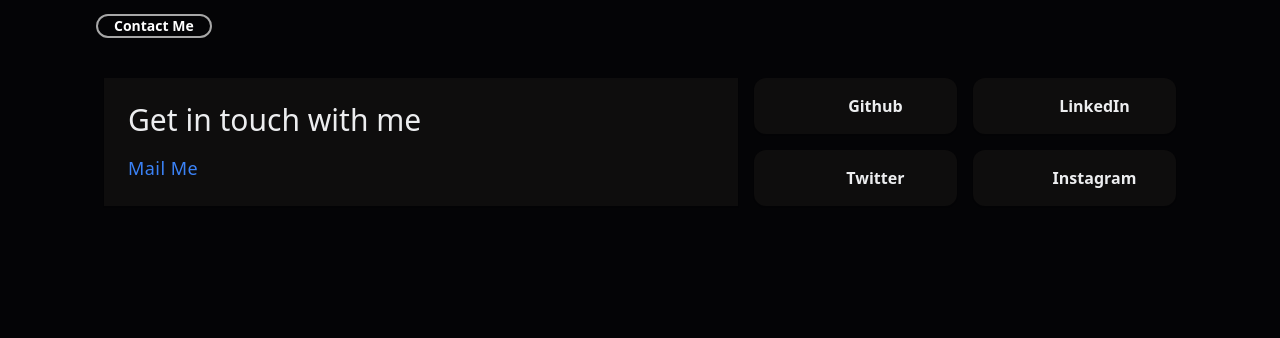
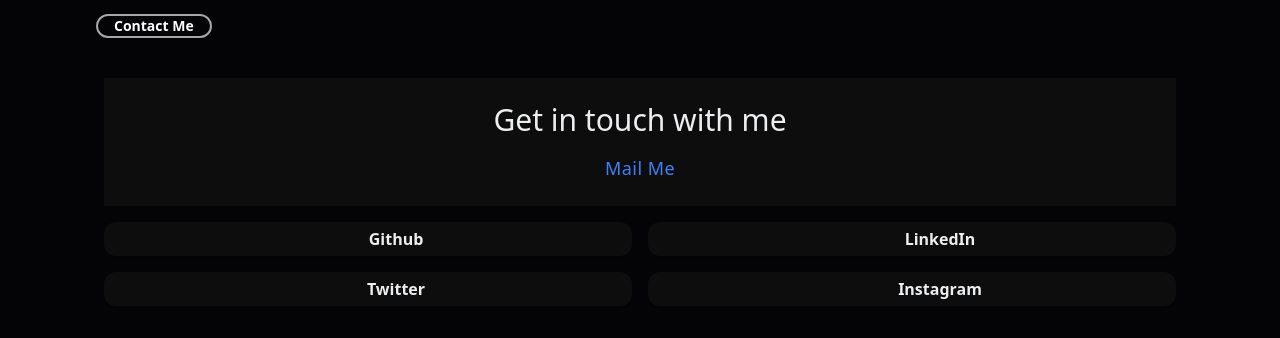
Before and after one commit to winnerezy/my-portfolio, a Vue app: page / in a window 1280 px wide. Shown: the part 1506-1844 px from the top of the page. Before the commit the page ends 1784 px from the top, so only its background shows below. Built offline with nearby package versions, Linux system fonts and the light colour scheme; some icons are missing.

Commit message:
chore: Changes

```diff
--- a/src/components/ContactMe.vue
+++ b/src/components/ContactMe.vue
@@ -16,11 +16,11 @@
   <Indicator title="Contact Me" />
 
   <section
-    class="flex flex-col md:flex-row justify-center gap-4 w-full p-2"
+    class="flex flex-col justify-center gap-4 w-full p-2"
     id="contactme"
   >
     <div
-      class="row-span-2 bg-primary w-full md:w-3/5 h-full p-6 flex flex-col gap-4 shadow-sm"
+      class="row-span-2 bg-primary w-full p-6 flex flex-col gap-4 shadow-sm text-center"
     >
       <span class="text-3xl">Get in touch with me</span>
       <a
@@ -29,7 +29,7 @@
         >Mail Me</a
       >
     </div>
-    <div class="grid grid-rows-2 grid-cols-2 w-full md:w-2/5 gap-4">
+    <div class="grid grid-rows-2 grid-cols-2 w-full gap-4 h-full">
       <a
         href="https://github.com/winnerezy"
         class="bg-primary flex items-center justify-center px-16 gap-6 max-md:py-2 border border-transparent hover:border-border rounded-xl duration-200 shadow-sm"
```
